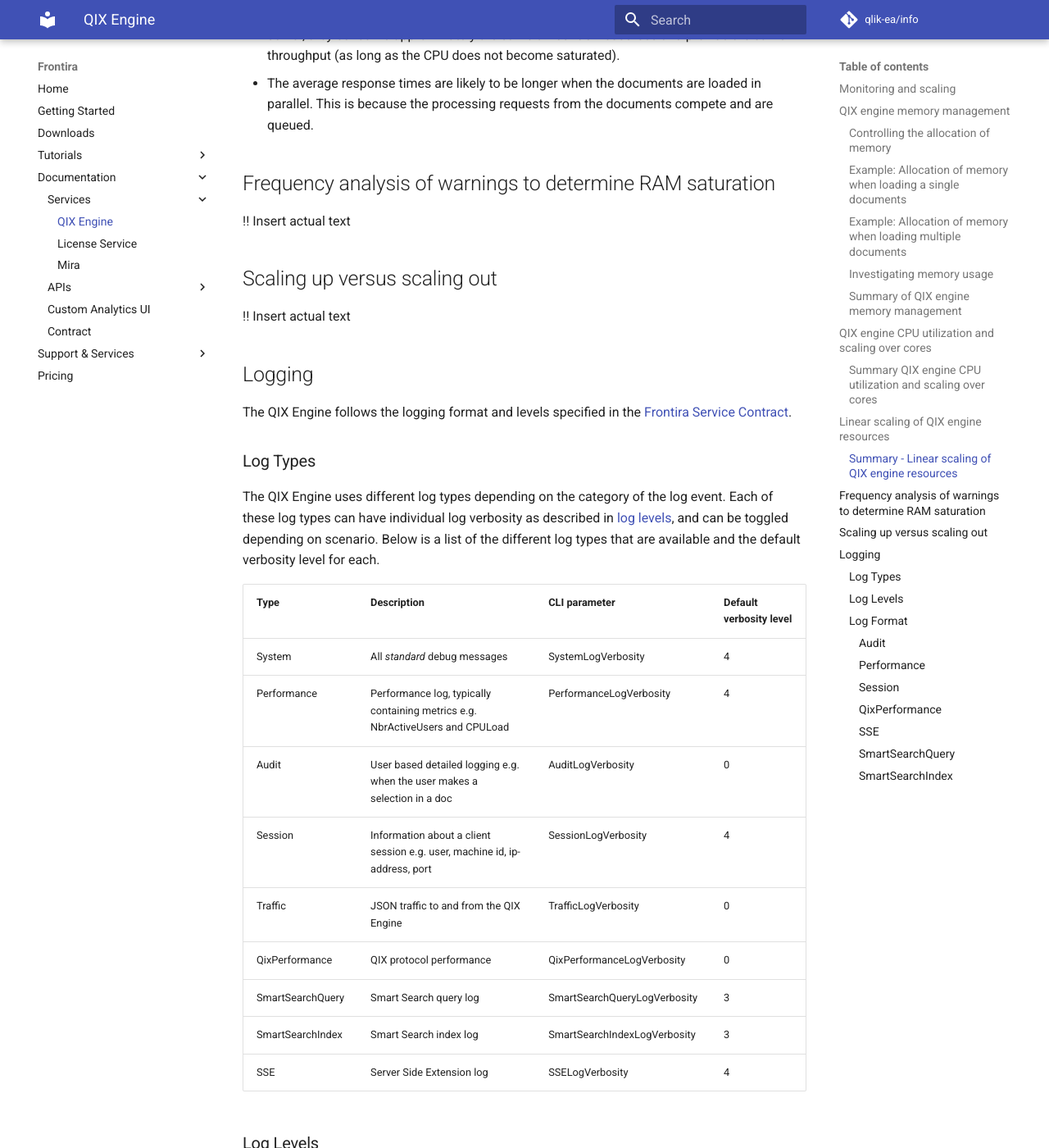
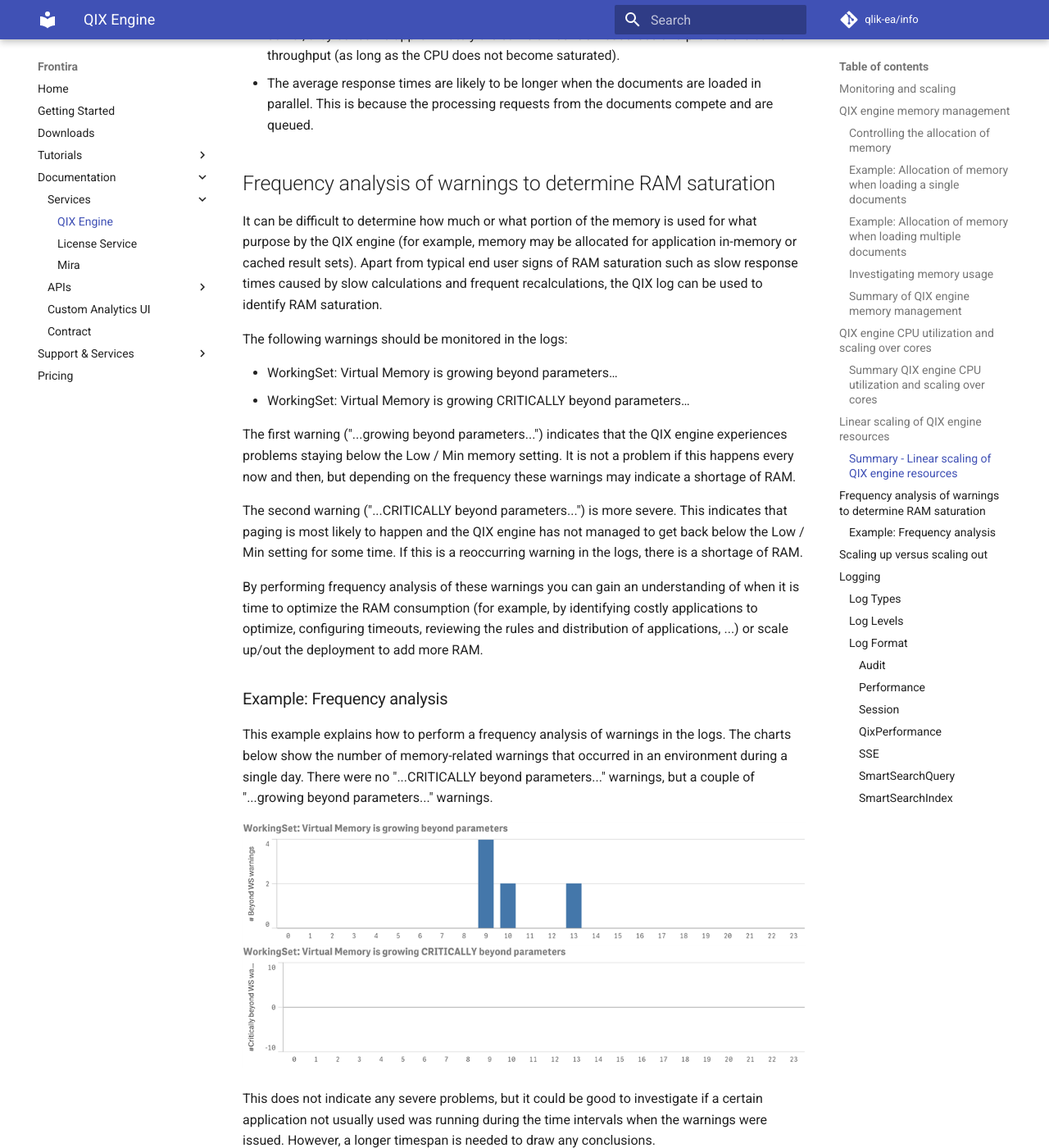
Before and after one commit to qlik-oss/core-website, an MkDocs documentation site: the page built from docs/documentation/services/qix-engine.md, in a window 1280 px wide and 1400 px high, scrolled down 6541 px. Shown: the whole window at 82% size. Built offline with MkDocs 1.6.1 and Material for MkDocs 9.7.7, drawn with Linux system fonts in a browser that asks for light colours; comment, search, counter and statistics services are not loaded; old or Windows-style settings are respelled for this version of MkDocs; some of the changed text lies outside the part shown.

Commit message:
Added RAM frequency analysis

```diff
--- a/docs/documentation/services/qix-engine.md
+++ b/docs/documentation/services/qix-engine.md
@@ -237,7 +237,61 @@
 
 ## Frequency analysis of warnings to determine RAM saturation
 
-!! Insert actual text
+It can be difficult to determine how much or what portion of the memory
+is used for what purpose by the QIX engine (for example, memory may be
+allocated for application in-memory or cached result sets). Apart from
+typical end user signs of RAM saturation such as slow response times caused
+by slow calculations and frequent recalculations, the QIX log can be used
+to identify RAM saturation.
+
+The following warnings should be monitored in the logs:
+
+* WorkingSet: Virtual Memory is growing beyond parameters…
+* WorkingSet: Virtual Memory is growing CRITICALLY beyond parameters…
+
+The first warning ("...growing beyond parameters...") indicates that the
+QIX engine experiences problems staying below the Low / Min memory setting.
+It is not a problem if this happens every now and then, but depending on the
+frequency these warnings may indicate a shortage of RAM.
+
+The second warning ("...CRITICALLY beyond parameters...") is more severe.
+This indicates that paging is most likely to happen and the QIX engine has
+not managed to get back below the Low / Min setting for some time. If this
+is a reoccurring warning in the logs, there is a shortage of RAM.
+
+By performing frequency analysis of these warnings you can gain an understanding
+of when it is time to optimize the RAM consumption (for example, by identifying
+costly applications to optimize, configuring timeouts, reviewing the rules and
+distribution of applications, ...) or scale up/out the deployment to add more RAM.
+
+### Example: Frequency analysis
+
+This example explains how to perform a frequency analysis of warnings in the
+logs. The charts below show the number of memory-related warnings that occurred
+in an environment during a single day. There were no "...CRITICALLY beyond
+parameters..." warnings, but a couple of "...growing beyond parameters..."
+warnings.
+
+![Frequency no worries](../../images/qix-service/frequency_noworries.png)
+
+This does not indicate any severe problems, but it could be good to investigate
+if a certain application not usually used was running during the time intervals
+when the warnings were issued. However, a longer timespan is needed to draw any
+conclusions.
+
+The following charts show the number of warnings that occurred during a month.
+The warnings are reoccurring, which is an indication that there is a shortage
+of RAM in the environment.
+
+![Frequency worries](../../images/qix-service/frequency_worries.png)
+
+In this case, it is recommended to use a proactive approach and continuously
+monitor the number of warnings in the environment. The charts below show how
+the number of warnings in the environment became more frequent over time. With
+a trend like this, an investigation (covering weeks 4 - 11) should be initiated
+in order to avoid future peaks.
+
+![Frequency over time](../../images/qix-service/frequency_over_time.png)
 
 ## Scaling up versus scaling out
 
```
Also changed, not shown: docs/images/qix-service/frequency_noworries.png (added), docs/images/qix-service/frequency_over_time.png (added), docs/images/qix-service/frequency_worries.png (added).
